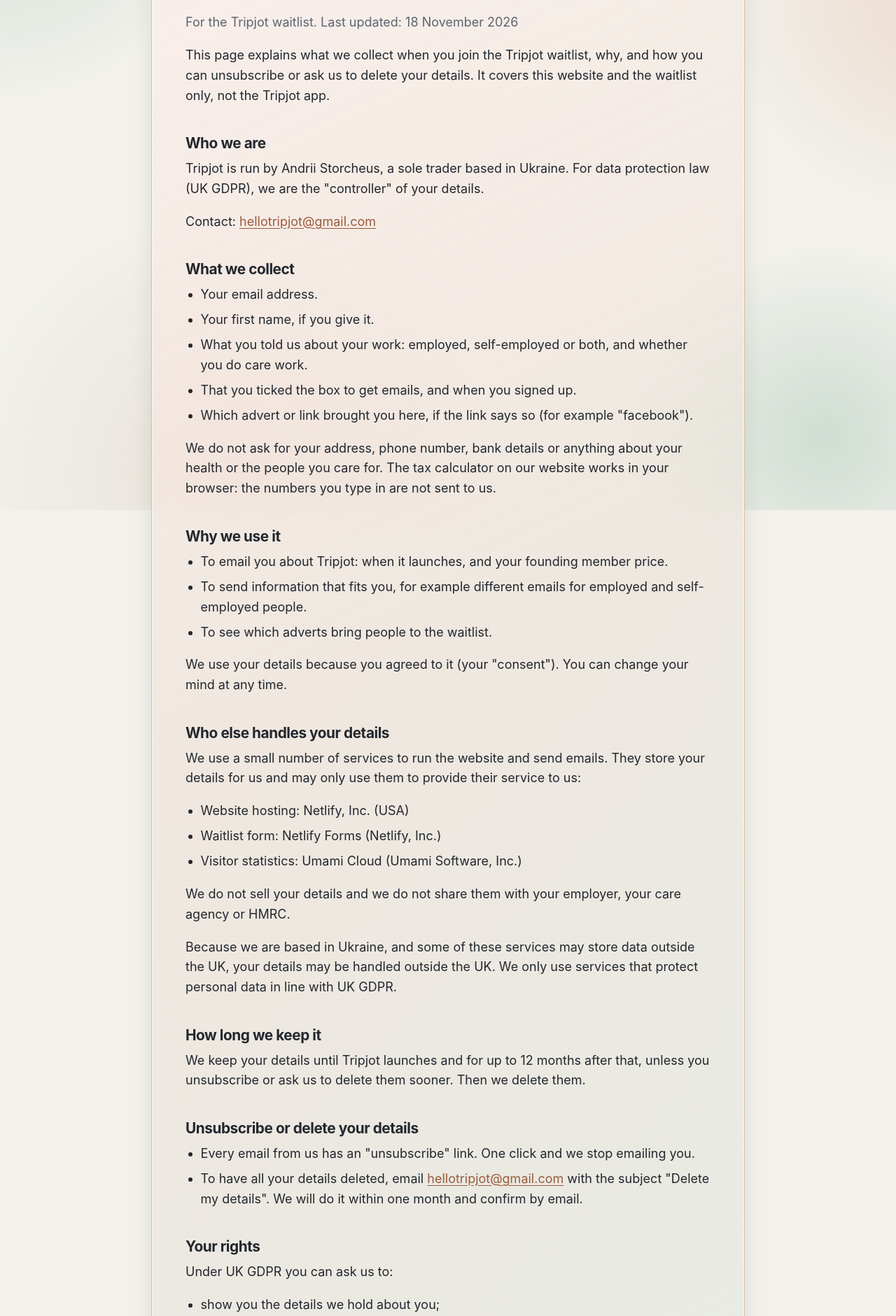
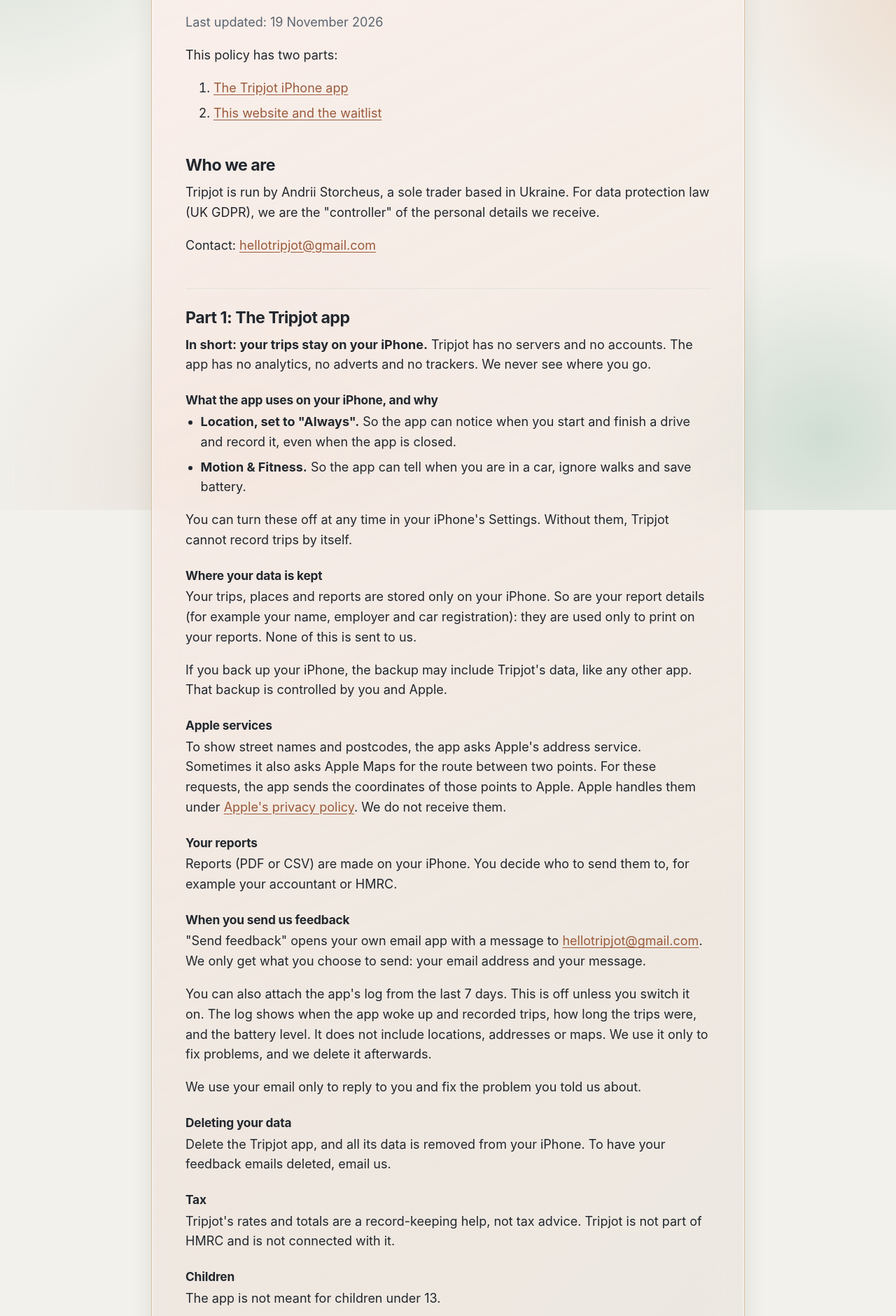
Before and after one commit to Storch-IT/tripjot-site, a plain HTML site: page website/public/privacy.html in a window 1280 px wide. Shown: the part 199-2080 px from the top of the page at 70% size. Drawn offline with Linux system fonts and the light colour scheme.

Commit message:
Privacy policy: add the Tripjot iPhone app part, short address tripjot.app/privacy
The app keeps trips on the iPhone (no servers, accounts, analytics or trackers),
uses Apple for addresses and routes, and feedback goes by the user's own email.
Waitlist part kept as Part 2. Last updated 19 November 2026.

Co-Authored-By: Claude Opus 5.5 <noreply@anthropic.com>

```diff
--- a/website/public/privacy.html
+++ b/website/public/privacy.html
@@ -4,10 +4,10 @@
   <meta charset="utf-8">
   <meta name="viewport" content="width=device-width, initial-scale=1">
   <title>Privacy policy – Tripjot</title>
-  <meta name="description" content="How Tripjot uses the details you give when you join the waitlist.">
+  <meta name="description" content="Tripjot privacy policy: the iPhone app keeps your trips on your phone, and how we handle waitlist details.">
   <meta name="color-scheme" content="light dark">
   <meta name="theme-color" content="#f2f1ec">
-  <link rel="canonical" href="https://tripjot.app/privacy.html">
+  <link rel="canonical" href="https://tripjot.app/privacy">
   <link rel="icon" href="favicon-copper.svg" type="image/svg+xml">
   <link rel="icon" href="favicon.ico" sizes="16x16 32x32 48x48">
   <link rel="icon" href="icon-192.png" type="image/png" sizes="192x192">
@@ -20,7 +20,9 @@
     .policy .narrow { max-width: 880px; }
     @media (min-width: 720px) { .policy .card { padding: 40px 48px; } }
     .policy h1 { font-size: clamp(1.8rem, 6vw, 2.6rem); }
-    .policy h2 { font-size: 1.3rem; margin-top: 2em; }
+    .policy h2 { font-size: 1.45rem; margin: 2em 0 .5em; }
+    .policy h2[id] { padding-top: 1.2em; border-top: 1px solid var(--line); }
+    .policy h3 { font-size: 1.08rem; margin: 1.5em 0 .4em; }
     .policy ul { padding-left: 1.2em; margin: 0 0 1em; }
     .policy li { margin-bottom: .4em; }
     .ph { background: var(--warn-bg); color: var(--warn); padding: 0 4px; border-radius: 4px; }
@@ -41,15 +43,56 @@
     <div class="wrap narrow">
       <div class="card">
       <h1>Privacy policy</h1>
-      <p class="muted">For the Tripjot waitlist. Last updated: 18 November 2026</p>
+      <p class="muted">Last updated: 19 November 2026</p>
 
-      <p>This page explains what we collect when you join the Tripjot waitlist, why, and how you can unsubscribe or ask us to delete your details. It covers this website and the waitlist only, not the Tripjot app.</p>
+      <p>This policy has two parts:</p>
+      <ol>
+        <li><a href="#app">The Tripjot iPhone app</a></li>
+        <li><a href="#website">This website and the waitlist</a></li>
+      </ol>
 
       <h2>Who we are</h2>
-      <p>Tripjot is run by <span data-owner>Andrii Storcheus</span>, a sole trader based in Ukraine. For data protection law (UK GDPR), we are the "controller" of your details.</p>
+      <p>Tripjot is run by <span data-owner>Andrii Storcheus</span>, a sole trader based in Ukraine. For data protection law (UK GDPR), we are the "controller" of the personal details we receive.</p>
       <p>Contact: <a data-contact-text href="mailto:hellotripjot@gmail.com">hellotripjot@gmail.com</a></p>
 
-      <h2>What we collect</h2>
+      <h2 id="app">Part 1: The Tripjot app</h2>
+      <p><strong>In short: your trips stay on your iPhone.</strong> Tripjot has no servers and no accounts. The app has no analytics, no adverts and no trackers. We never see where you go.</p>
+
+      <h3>What the app uses on your iPhone, and why</h3>
+      <ul>
+        <li><strong>Location, set to "Always".</strong> So the app can notice when you start and finish a drive and record it, even when the app is closed.</li>
+        <li><strong>Motion &amp; Fitness.</strong> So the app can tell when you are in a car, ignore walks and save battery.</li>
+      </ul>
+      <p>You can turn these off at any time in your iPhone's Settings. Without them, Tripjot cannot record trips by itself.</p>
+
+      <h3>Where your data is kept</h3>
+      <p>Your trips, places and reports are stored only on your iPhone. So are your report details (for example your name, employer and car registration): they are used only to print on your reports. None of this is sent to us.</p>
+      <p>If you back up your iPhone, the backup may include Tripjot's data, like any other app. That backup is controlled by you and Apple.</p>
+
+      <h3>Apple services</h3>
+      <p>To show street names and postcodes, the app asks Apple's address service. Sometimes it also asks Apple Maps for the route between two points. For these requests, the app sends the coordinates of those points to Apple. Apple handles them under <a href="https://www.apple.com/legal/privacy/" rel="noopener">Apple's privacy policy</a>. We do not receive them.</p>
+
+      <h3>Your reports</h3>
+      <p>Reports (PDF or CSV) are made on your iPhone. You decide who to send them to, for example your accountant or HMRC.</p>
+
+      <h3>When you send us feedback</h3>
+      <p>"Send feedback" opens your own email app with a message to <a data-contact-text href="mailto:hellotripjot@gmail.com">hellotripjot@gmail.com</a>. We only get what you choose to send: your email address and your message.</p>
+      <p>You can also attach the app's log from the last 7 days. This is off unless you switch it on. The log shows when the app woke up and recorded trips, how long the trips were, and the battery level. It does not include locations, addresses or maps. We use it only to fix problems, and we delete it afterwards.</p>
+      <p>We use your email only to reply to you and fix the problem you told us about.</p>
+
+      <h3>Deleting your data</h3>
+      <p>Delete the Tripjot app, and all its data is removed from your iPhone. To have your feedback emails deleted, email us.</p>
+
+      <h3>Tax</h3>
+      <p>Tripjot's rates and totals are a record-keeping help, not tax advice. Tripjot is not part of HMRC and is not connected with it.</p>
+
+      <h3>Children</h3>
+      <p>The app is not meant for children under 13.</p>
+
+      <h2 id="website">Part 2: This website and the waitlist</h2>
+      <p>This part explains what we collect when you join the Tripjot waitlist, why, and how you can unsubscribe or ask us to delete your details.</p>
+
+      <h3>What we collect</h3>
       <ul>
         <li>Your email address.</li>
         <li>Your first name, if you give it.</li>
@@ -59,7 +102,7 @@
       </ul>
       <p>We do not ask for your address, phone number, bank details or anything about your health or the people you care for. The tax calculator on our website works in your browser: the numbers you type in are not sent to us.</p>
 
-      <h2>Why we use it</h2>
+      <h3>Why we use it</h3>
       <ul>
         <li>To email you about Tripjot: when it launches, and your founding member price.</li>
         <li>To send information that fits you, for example different emails for employed and self-employed people.</li>
@@ -67,7 +110,7 @@
       </ul>
       <p>We use your details because you agreed to it (your "consent"). You can change your mind at any time.</p>
 
-      <h2>Who else handles your details</h2>
+      <h3>Who else handles your details</h3>
       <p>We use a small number of services to run the website and send emails. They store your details for us and may only use them to provide their service to us:</p>
       <ul>
         <li>Website hosting: Netlify, Inc. (USA)</li>
@@ -77,14 +120,21 @@
       <p>We do not sell your details and we do not share them with your employer, your care agency or HMRC.</p>
       <p>Because we are based in Ukraine, and some of these services may store data outside the UK, your details may be handled outside the UK. We only use services that protect personal data in line with UK GDPR.</p>
 
-      <h2>How long we keep it</h2>
+      <h3>How long we keep it</h3>
       <p>We keep your details until Tripjot launches and for up to 12 months after that, unless you unsubscribe or ask us to delete them sooner. Then we delete them.</p>
 
-      <h2>Unsubscribe or delete your details</h2>
+      <h3>Unsubscribe or delete your details</h3>
       <ul>
         <li>Every email from us has an "unsubscribe" link. One click and we stop emailing you.</li>
         <li>To have all your details deleted, email <a data-contact-text href="mailto:hellotripjot@gmail.com">hellotripjot@gmail.com</a> with the subject "Delete my details". We will do it within one month and confirm by email.</li>
       </ul>
+
+      <h3>Cookies</h3>
+      <p>This website does not use cookies.</p>
+      <p>We count visits with Umami, a visitor statistics service that works without cookies. It shows us totals, for example how many people opened the page, used the calculator or joined the waitlist. It does not tell us who you are.</p>
+
+      <h3>Children</h3>
+      <p>The waitlist is for adults. Please do not sign up if you are under 16.</p>
 
       <h2>Your rights</h2>
       <p>Under UK GDPR you can ask us to:</p>
@@ -95,17 +145,10 @@
         <li>stop using them;</li>
         <li>give you a copy to take elsewhere.</li>
       </ul>
-      <p>Just email us. If you are not happy with how we handle your details, you can complain to the Information Commissioner's Office (ICO) at <a href="https://ico.org.uk/make-a-complaint/" rel="noopener">ico.org.uk</a>.</p>
-
-      <h2>Cookies</h2>
-      <p>This website does not use cookies.</p>
-      <p>We count visits with Umami, a visitor statistics service that works without cookies. It shows us totals, for example how many people opened the page, used the calculator or joined the waitlist. It does not tell us who you are.</p>
-
-      <h2>Children</h2>
-      <p>The waitlist is for adults. Please do not sign up if you are under 16.</p>
+      <p>Just email <a data-contact-text href="mailto:hellotripjot@gmail.com">hellotripjot@gmail.com</a>. Your trips in the app never reach us, so we hold none of them. If you are not happy with how we handle your details, you can complain to the Information Commissioner's Office (ICO) at <a href="https://ico.org.uk/make-a-complaint/" rel="noopener">ico.org.uk</a>.</p>
 
       <h2>Changes</h2>
-      <p>If we change this policy, we will update the date at the top. If the change matters to you, we will email you.</p>
+      <p>If we change this policy, we will update the date at the top. If the change matters to you, we will tell you by email or in an app update.</p>
 
       <p><a href="index.html">← Back to Tripjot</a></p>
       </div>
--- a/website/public/sitemap.xml
+++ b/website/public/sitemap.xml
@@ -5,7 +5,7 @@
     <lastmod>2026-11-15</lastmod>
   </url>
   <url>
-    <loc>https://tripjot.app/privacy.html</loc>
-    <lastmod>2026-11-15</lastmod>
+    <loc>https://tripjot.app/privacy</loc>
+    <lastmod>2026-11-19</lastmod>
   </url>
 </urlset>
```
Also changed, not shown: website/public/index.html (+1 -1 lines), 2 other files.
